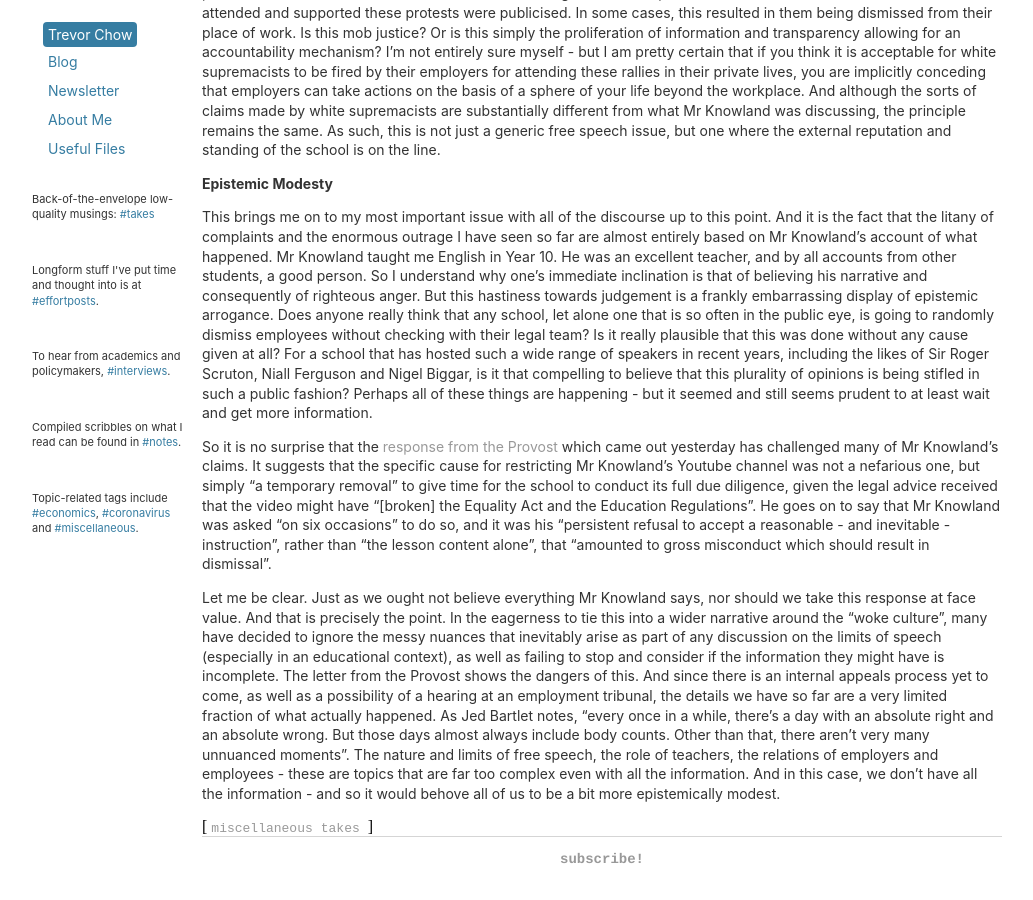
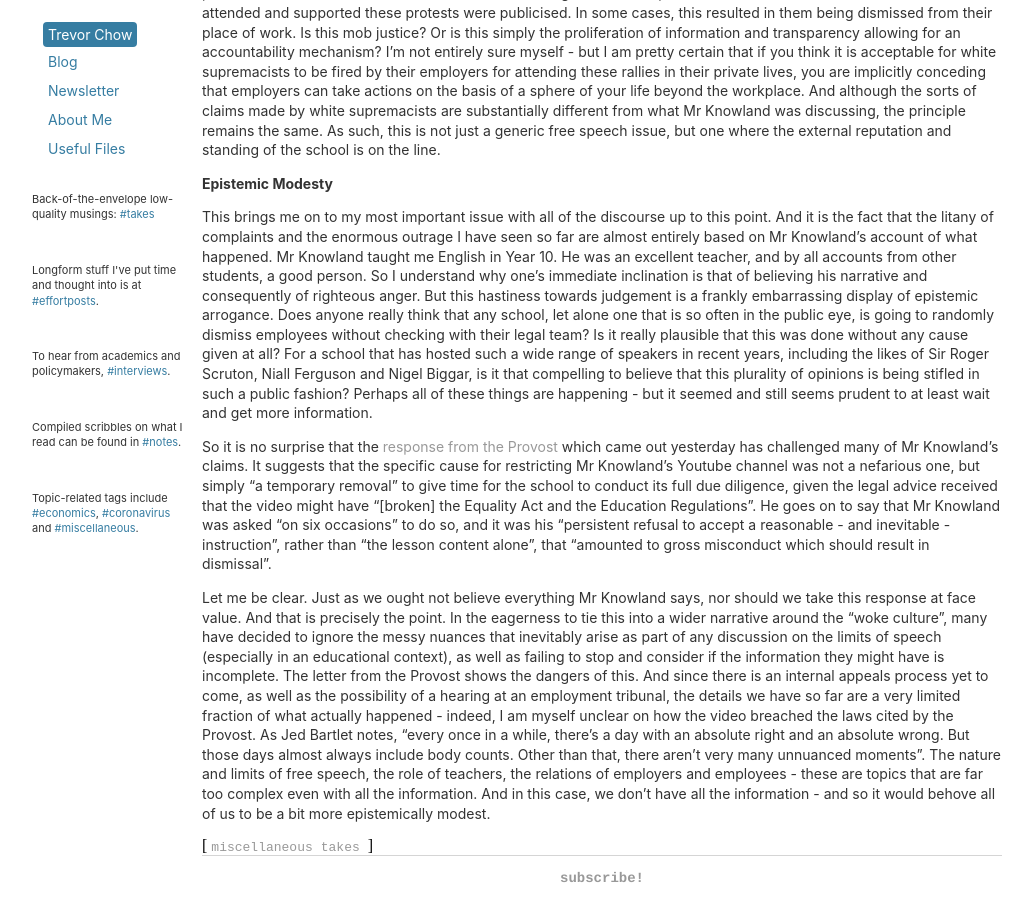
Before and after one commit to tmychow/tmychow.github.io, a Jekyll site: the page built from _posts/2020-11-30-culture-wars-and-epistemic-modesty.md, in a window 1280 px wide and 900 px high, scrolled down 1399 px. Shown: the whole window, without its empty margins (28-1061 px from the left). Built offline with Jekyll 4.4.1, drawn with Linux system fonts in a browser that asks for light colours.

Commit message:
Update 2020-11-30-culture-wars-and-epistemic-modesty.md

```diff
--- a/_posts/2020-11-30-culture-wars-and-epistemic-modesty.md
+++ b/_posts/2020-11-30-culture-wars-and-epistemic-modesty.md
@@ -28,4 +28,4 @@
 
 So it is no surprise that the [response from the Provost](https://twitter.com/tmychow/status/1333204255386316800/photo/1) which came out yesterday has challenged many of Mr Knowland's claims. It suggests that the specific cause for restricting Mr Knowland's Youtube channel was not a nefarious one, but simply "a temporary removal" to give time for the school to conduct its full due diligence, given the legal advice received that the video might have "[broken] the Equality Act and the Education Regulations". He goes on to say that Mr Knowland was asked "on six occasions" to do so, and it was his "persistent refusal to accept a reasonable - and inevitable - instruction", rather than "the lesson content alone", that "amounted to gross misconduct which should result in dismissal".
 
-Let me be clear. Just as we ought not believe everything Mr Knowland says, nor should we take this response at face value. And that is precisely the point. In the eagerness to tie this into a wider narrative around the "woke culture", many have decided to ignore the messy nuances that inevitably arise as part of any discussion on the limits of speech (especially in an educational context), as well as failing to stop and consider if the information they might have is incomplete. The letter from the Provost shows the dangers of this. And since there is an internal appeals process yet to come, as well as a possibility of a hearing at an employment tribunal, the details we have so far are a very limited fraction of what actually happened. As Jed Bartlet notes, "every once in a while, there's a day with an absolute right and an absolute wrong. But those days almost always include body counts. Other than that, there aren't very many unnuanced moments". The nature and limits of free speech, the role of teachers, the relations of employers and employees - these are topics that are far too complex even with all the information. And in this case, we don't have all the information - and so it would behove all of us to be a bit more epistemically modest.
+Let me be clear. Just as we ought not believe everything Mr Knowland says, nor should we take this response at face value. And that is precisely the point. In the eagerness to tie this into a wider narrative around the "woke culture", many have decided to ignore the messy nuances that inevitably arise as part of any discussion on the limits of speech (especially in an educational context), as well as failing to stop and consider if the information they might have is incomplete. The letter from the Provost shows the dangers of this. And since there is an internal appeals process yet to come, as well as the possibility of a hearing at an employment tribunal, the details we have so far are a very limited fraction of what actually happened - indeed, I am myself unclear on how the video breached the laws cited by the Provost. As Jed Bartlet notes, "every once in a while, there's a day with an absolute right and an absolute wrong. But those days almost always include body counts. Other than that, there aren't very many unnuanced moments". The nature and limits of free speech, the role of teachers, the relations of employers and employees - these are topics that are far too complex even with all the information. And in this case, we don't have all the information - and so it would behove all of us to be a bit more epistemically modest.
```
